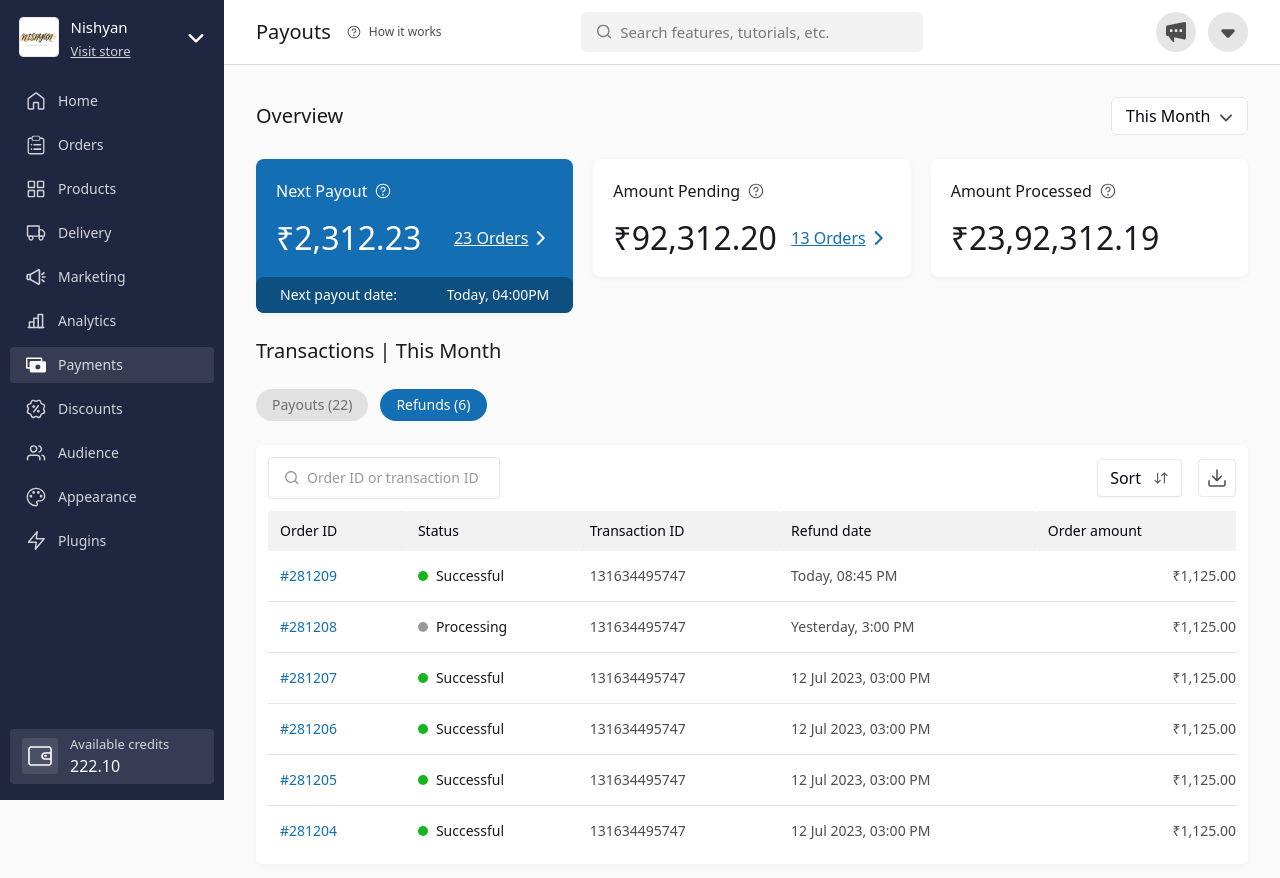
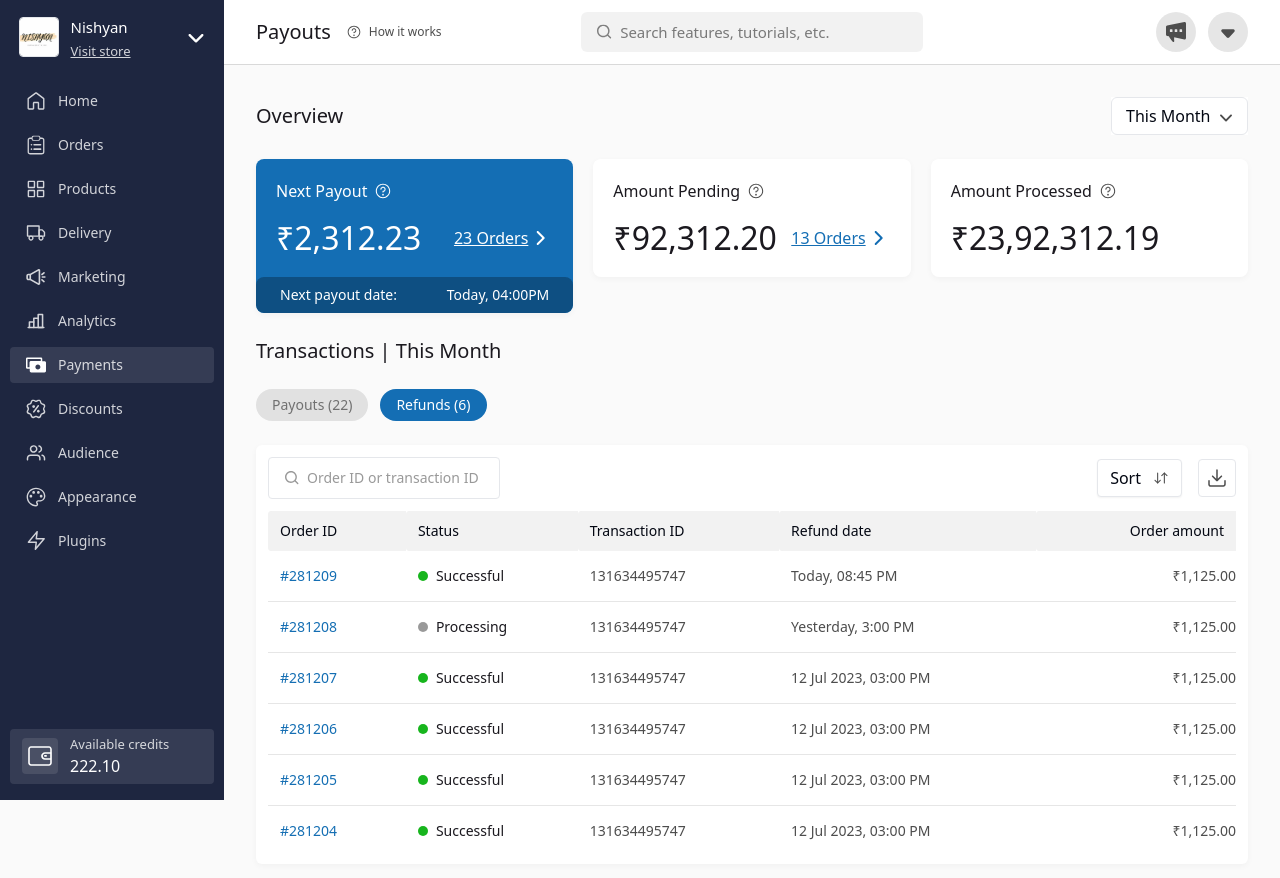
Before and after one commit to visheshdubey/payouts-dukaan, a React (Vite) app: page / in a window 1280 px wide. Shown: the top 878 px of the page. Built offline with nearby package versions, Linux system fonts and the light colour scheme.

Commit message:
Fixed last table column alignment

```diff
--- a/src/components/Dashboard/widgets/tables/DataTable.tsx
+++ b/src/components/Dashboard/widgets/tables/DataTable.tsx
@@ -1,3 +1,4 @@
+import { cn } from "@/lib/utils";
 import { TableData } from "@/types/Table";
 
 import TableCard from "./TableCard";
@@ -20,7 +21,10 @@ const DataTable = ({
             {columns.map((item, index) => (
               <th
                 key={`column-header-item-${index}`}
-                className="py-2.5 px-3 font-medium bg-[#F2F2F2] rounded-l text-sm"
+                className={cn(
+                  "py-2.5 px-3 font-medium bg-[#F2F2F2] rounded-l text-sm",
+                  columns.length === index + 1 && "text-end"
+                )}
                 scope="col"
               >
                 {item}
```
